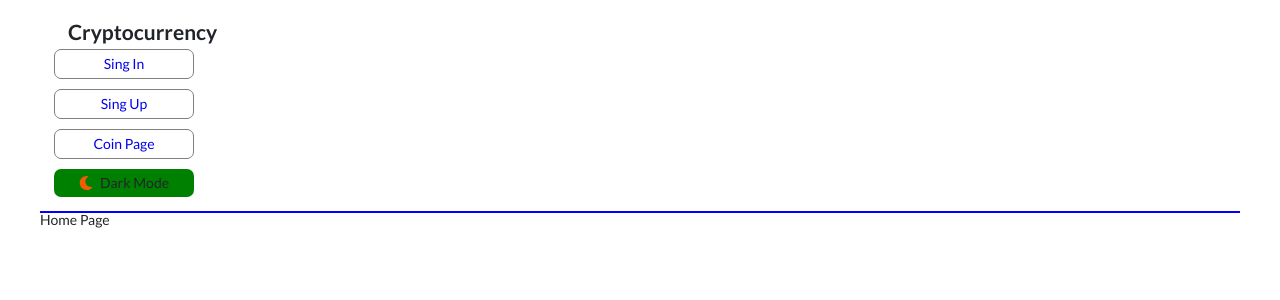
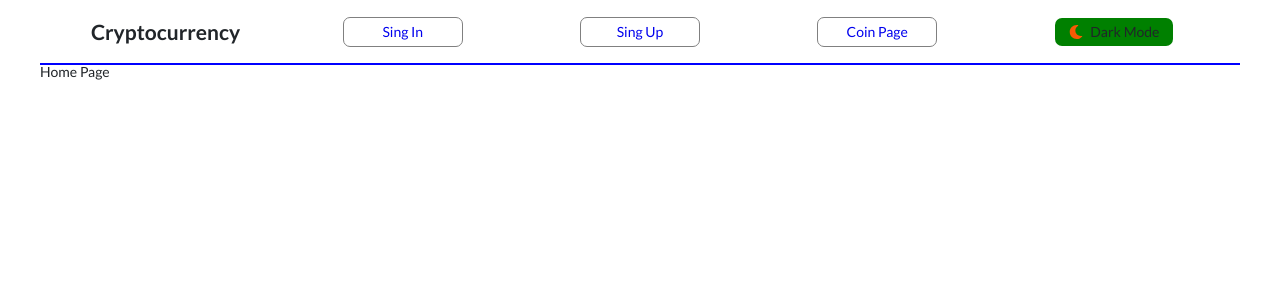
Before and after one commit to webioann/cryptocurrency, a React app: page / in a window 1280 px wide. Shown: the top 300 px of the page. Built offline with nearby package versions, Linux system fonts and the light colour scheme.

Commit message:
fucking gid ...

```diff
--- a/src/App/index.scss
+++ b/src/App/index.scss
@@ -7,4 +7,4 @@ $bg-light: #ffffff;
 $bg-dark: #252526;
 $bg-hover: rgba(0,0,0,0.1);
 $bg-active: rgba(0,0,0,0.2);
-$button-maxsize: 140px;
+$button-maxsize: 120px;
--- a/src/components/Navbar/Navbar.tsx
+++ b/src/components/Navbar/Navbar.tsx
@@ -11,11 +11,21 @@ const Navbar:React.FC = () => {
 
     return (
         <nav className='navbar'>
-            <h2 className='logo'>Cryptocurrency</h2>
-            <Link to="/sing-in" className='link'>Sing In</Link>
-            <Link to="/sing-up" className='link'>Sing Up</Link>
-            <Link to="/coin-page" className='link'>Coin Page</Link>
-            <ThemeToggle/>
+            <div className='nav-item'>
+                <h2 className='logo'>Cryptocurrency</h2>
+            </div>
+            <div className='nav-item'>
+                <Link to="/sing-in" className='link'>Sing In</Link>
+            </div>
+            <div className='nav-item'>
+                <Link to="/sing-up" className='link'>Sing Up</Link>
+            </div>
+            <div className='nav-item'>
+                <Link to="/coin-page" className='link'>Coin Page</Link>
+            </div>
+            <div className='nav-item'>
+                <ThemeToggle/>
+            </div>
         </nav>
     )
 }
--- a/src/components/Navbar/navbar.scss
+++ b/src/components/Navbar/navbar.scss
@@ -4,19 +4,22 @@
     top: 0;
     left: 0;
     right: 0;
-    display: flex;
-    flex-direction: column;
+    display: grid;
+    gap: 1rem;
     padding: 1rem;
     border-bottom: 2px solid blue;
+    .nav-item{
+        display: flex;
+        justify-content: center;
+        align-items: center;
         .logo{
             // border: 1px solid grey;
-        max-width: 290px;
+            // max-width: 290px;
             padding: 0.5rem 1rem;
         }
         .link{
-        max-width: $button-maxsize;
+            width: $button-maxsize;
             display: flex;
-        margin-bottom: 10px;
             align-items: center;
             justify-content: center;
             padding: 0.5rem 1rem;
@@ -27,13 +30,19 @@
             cursor: pointer;
         }
     }
-// @media (min-width: 640px) {
-//     .navbar{
-//         grid-template-columns: 1fr 1fr 1fr 1fr;
-//     }
-// }
-// @media (min-width: 768px) {
-//     .navbar{
-//         grid-template-columns: 1fr 1fr 1fr 1fr 1fr;
-//     }
-// }
+}
+@media (min-width: 576px) {
+    .navbar{
+        grid-template-columns: 1fr 1fr 1fr;
+    }
+}
+@media (min-width: 768px) {
+    .navbar{
+        grid-template-columns: 1fr 1fr 1fr 1fr;
+    }
+}
+@media (min-width: 992px) {
+    .navbar{
+        grid-template-columns: 1fr 1fr 1fr 1fr 1fr;
+    }
+}
--- a/src/components/ThemeToggle/theme-toggle.scss
+++ b/src/components/ThemeToggle/theme-toggle.scss
@@ -1,6 +1,5 @@
 @import'../../App/index.scss';
 .toggle{
-    width: $button-maxsize;
     display: flex;
     align-items: center;
     justify-content: center;
```
Lines whose indentation alone changed are shown as unchanged.
